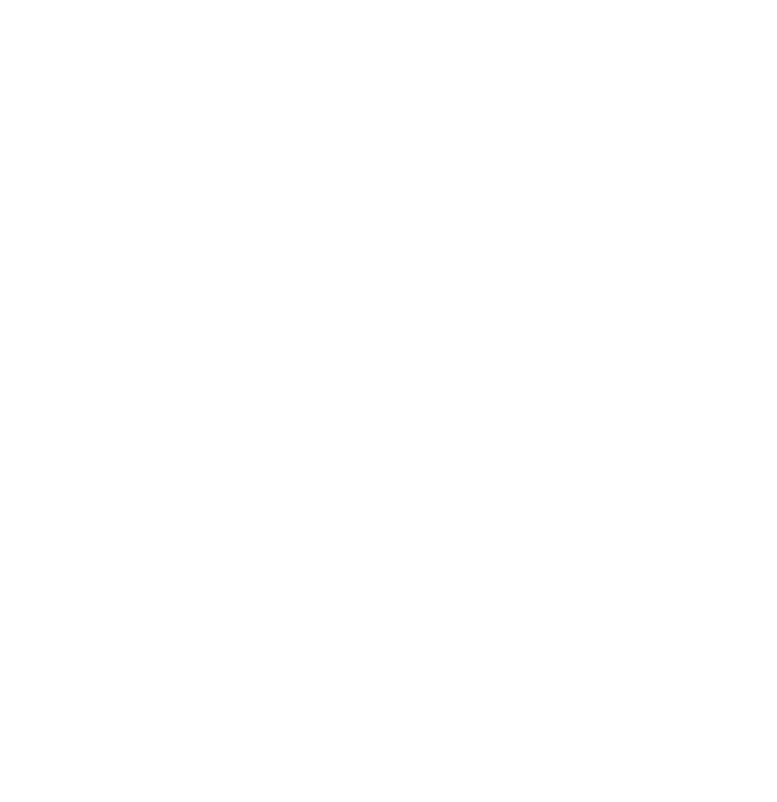
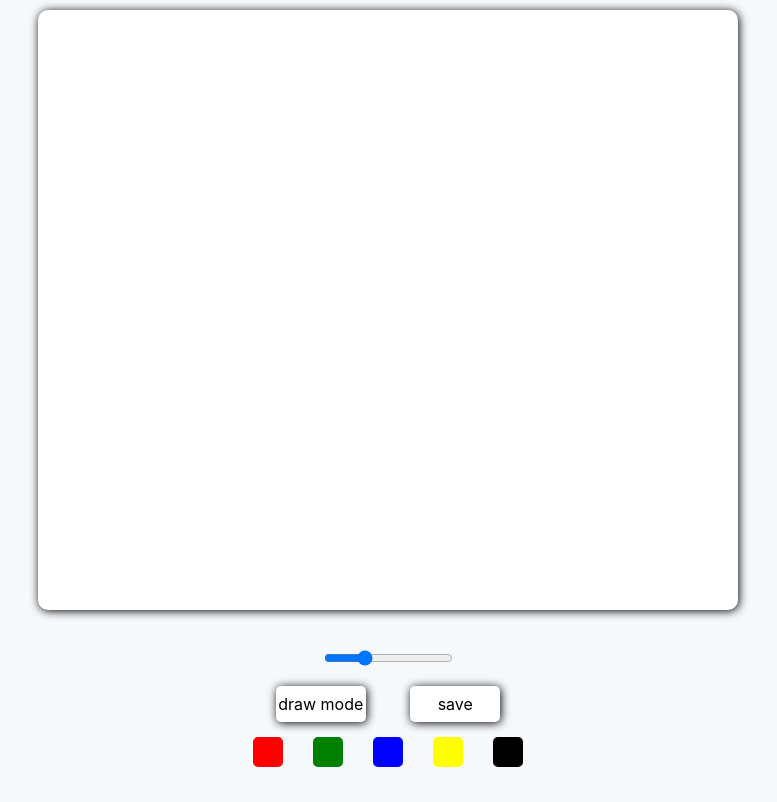
Before and after one commit to Executor11/paintJS, a plain HTML site: page index.html in a window 1280 px wide. Shown: the whole page, without its empty margins (252-1029 px from the left). Drawn offline with Linux system fonts and the light colour scheme.

Commit message:
added canvas, styles, javascript controls. Now we can draw and choose colors

```diff
--- a/index.html
+++ b/index.html
@@ -1,15 +1,38 @@
 <!DOCTYPE html>
 <html lang="en">
-<head>
-    <meta charset="UTF-8">
-    <meta http-equiv="X-UA-Compatible" content="IE=edge">
-    <meta name="viewport" content="width=device-width, initial-scale=1.0">
-    <link rel="stylesheet" href="styles/styles.css">
+  <head>
+    <meta charset="UTF-8" />
+    <meta http-equiv="X-UA-Compatible" content="IE=edge" />
+    <meta name="viewport" content="width=device-width, initial-scale=1.0" />
+    <link rel="stylesheet" href="styles/styles.css" />
     <title>PaintJs</title>
-</head>
-<body>
+  </head>
+  <body>
+    <canvas class="canvas"></canvas>
+    <div class="controls">
+      <div class="controls__range">
+        <input
+          type="range"
+          class="range"
+          min="0.1"
+          max="10"
+          step="0.1"
+          value="3"
+        />
+      </div>
+      <div class="controls__btns">
+        <button class="drawMode">draw mode</button>
+        <button class="drawSave">save</button>
+      </div>
+      <ul class="controls__container">
+        <li class="controls__colors"></li>
+        <li class="controls__colors"></li>
+        <li class="controls__colors"></li>
+        <li class="controls__colors"></li>
+        <li class="controls__colors"></li>
+      </ul>
+    </div>
 
-
-    <script src="js/script.js"></script>
-</body>
+    <script src="js/app.js"></script>
+  </body>
 </html>
--- /dev/null
+++ b/js/app.js
@@ -0,0 +1,41 @@
+// declarations
+const controlsColors = document.querySelectorAll(".controls__colors");
+
+// canvas
+const canvas = document.querySelector(".canvas");
+const ctx = canvas.getContext("2d");
+
+canvas.width = 700;
+canvas.height = 600;
+
+ctx.lineWidth = 5;
+ctx.strokeStyle = "red";
+
+//painting
+let painting = false;
+
+// apply colors to items
+const colors = ["red", "green", "blue", "yellow", "black"];
+[...controlsColors].map((e, i) => {
+  e.style.backgroundColor = colors[i];
+  e.addEventListener("click", () => (ctx.strokeStyle = colors[i]));
+});
+// #colors
+
+// functions
+const onMouseMove = (e) => {
+  x = e.offsetX;
+  y = e.offsetY;
+  // drawing
+  !painting
+    ? (ctx.beginPath(), ctx.moveTo(x, y))
+    : (ctx.lineTo(x, y), ctx.stroke());
+};
+
+//canvas events
+if (canvas) {
+  canvas.addEventListener("mousemove", onMouseMove);
+  canvas.addEventListener("mousedown", () => (painting = true));
+  canvas.addEventListener("mouseup", () => (painting = false));
+  canvas.addEventListener("mouseleave", () => (painting = false));
+}
--- a/styles/styles.css
+++ b/styles/styles.css
@@ -1 +1,54 @@
-@import 'reset.css';
+@import "reset.css";
+
+body {
+  background-color: #f6f9fc;
+  font-family: -apple-system, BlinkMacSystemFont, "Segoe UI", Roboto, Oxygen,
+    Ubuntu, Cantarell, "Open Sans", "Helvetica Neue", sans-serif;
+  display: flex;
+  flex-direction: column;
+  align-items: center;
+}
+
+.canvas {
+  width: 700px;
+  height: 600px;
+  margin-top: 10px;
+  background-color: #fff;
+  border-radius: 10px;
+  box-shadow: 1px 1px 10px #000000;
+}
+.controls {
+  display: flex;
+  flex-direction: column;
+  align-items: center;
+  margin: 20px;
+}
+.controls__btns button {
+  all: unset;
+  cursor: pointer;
+  padding: 10px 0px;
+  margin: 0px 20px;
+  width: 90px;
+  text-align: center;
+  box-shadow: 1px 1px 10px #000000;
+  border-radius: 5px;
+  background-color: #fff;
+}
+.controls__range .range {
+  margin: 20px 0px;
+}
+.controls__btns button:active {
+  transform: scale(0.9);
+}
+.controls__container {
+  display: flex;
+  flex-direction: row;
+}
+
+.controls__colors {
+  width: 30px;
+  height: 30px;
+  background-color: #222;
+  border-radius: 5px;
+  margin: 15px;
+}
```
Also changed, not shown: js/script.js (deleted).
